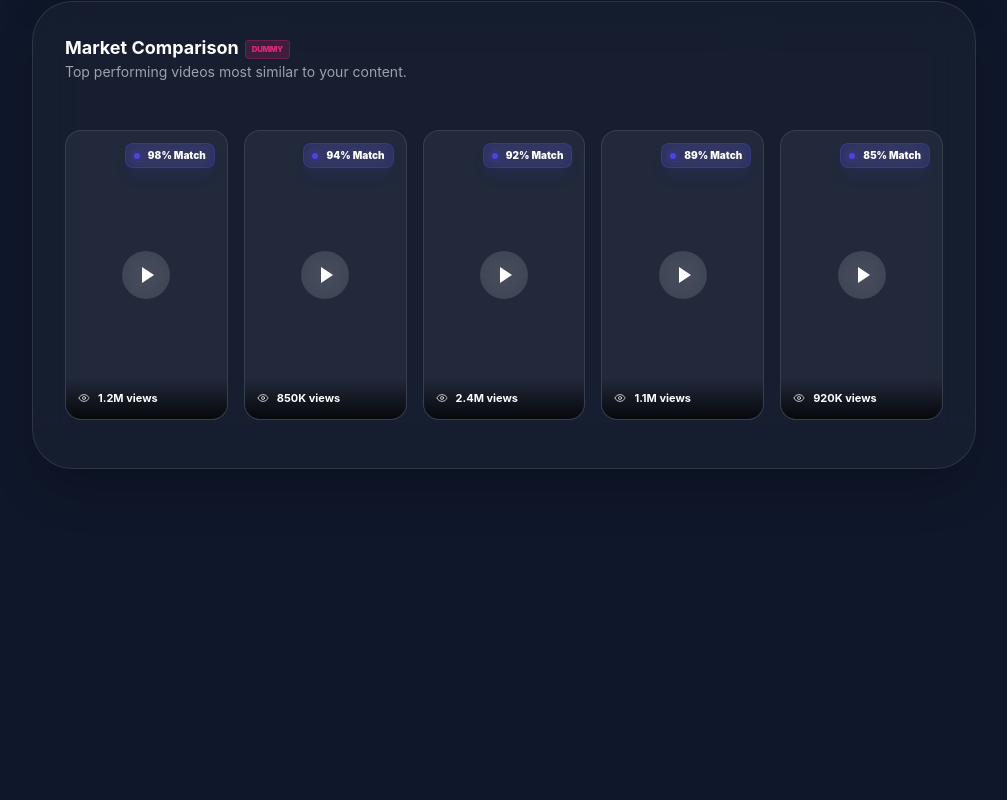
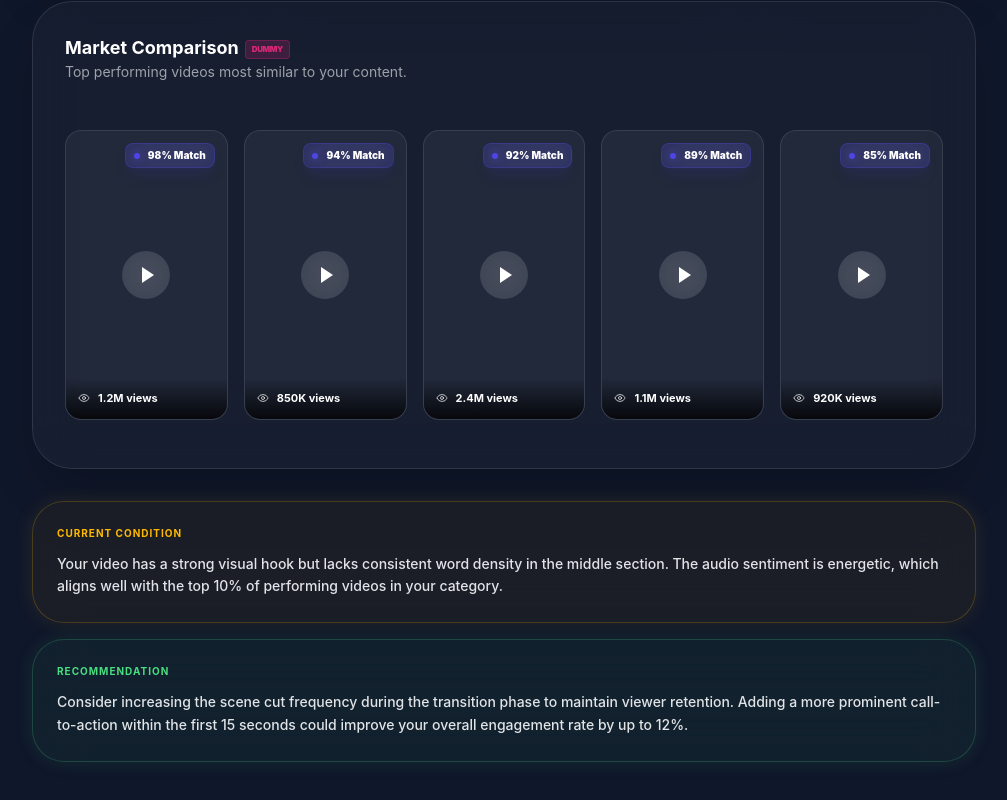
Before and after one commit to fathindifa26/frontend-content, a React (Vite) app: page / in a window 1280 px wide. Shown: the part 1696-2496 px from the top of the page, without its empty margins (264-1271 px from the left). Before the commit the page ends 2205 px from the top, so only its background shows below. Built offline with nearby package versions, Linux system fonts and the light colour scheme.

Commit message:
AI summary

```diff
--- a/src/components/views/UploadView.tsx
+++ b/src/components/views/UploadView.tsx
@@ -121,6 +121,33 @@ export function UploadView({ onUpload, isAnalyzing, data }: UploadViewProps) {
         <AccountContext data={analysis.profile} />
         <MarketComparison data={market} />
       </div>
+
+      {/* AI Analysis Section */}
+      <div className="space-y-4">
+        {/* Current Condition Card */}
+        <div className="w-full">
+          <div className="glass-panel p-6 rounded-[32px] space-y-3 bg-amber-400/5 border-amber-400/20 shadow-[0_0_20px_rgba(251,191,36,0.1)]">
+            <div className="flex items-center space-x-2">
+              <h3 className="text-[10px] font-bold text-amber-400 uppercase tracking-widest">Current Condition</h3>
+            </div>
+            <p className="text-sm text-on-surface/90 leading-relaxed font-medium">
+              Your video has a strong visual hook but lacks consistent word density in the middle section. The audio sentiment is energetic, which aligns well with the top 10% of performing videos in your category.
+            </p>
+          </div>
+        </div>
+
+        {/* Recommendation Card */}
+        <div className="w-full">
+          <div className="glass-panel p-6 rounded-[32px] space-y-3 bg-success/5 border-success/20 shadow-[0_0_20px_rgba(74,222,128,0.1)]">
+            <div className="flex items-center space-x-2">
+              <h3 className="text-[10px] font-bold text-success uppercase tracking-widest">Recommendation</h3>
+            </div>
+            <p className="text-sm text-on-surface/90 leading-relaxed font-medium">
+              Consider increasing the scene cut frequency during the transition phase to maintain viewer retention. Adding a more prominent call-to-action within the first 15 seconds could improve your overall engagement rate by up to 12%.
+            </p>
+          </div>
+        </div>
+      </div>
     </div>
   );
 }
```
